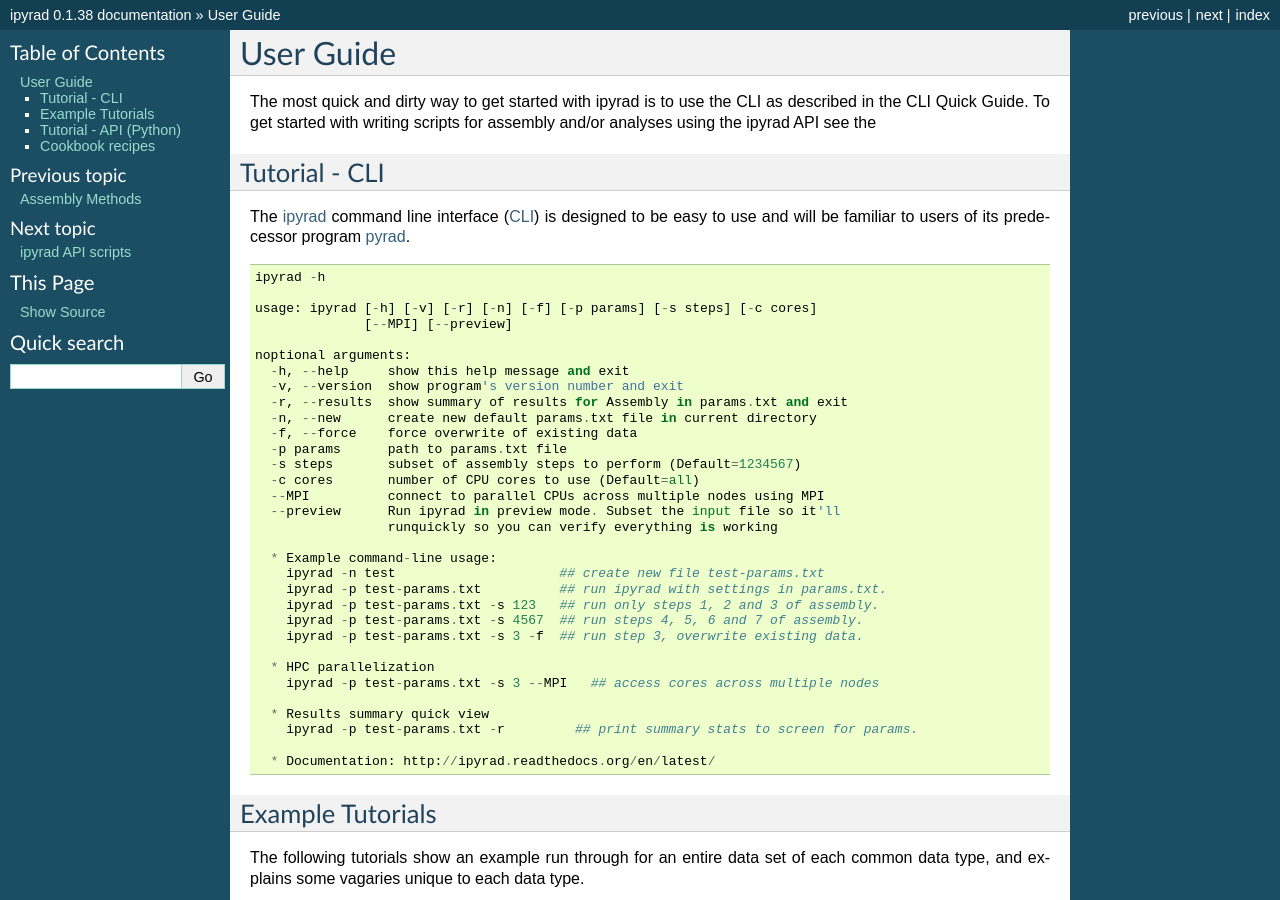
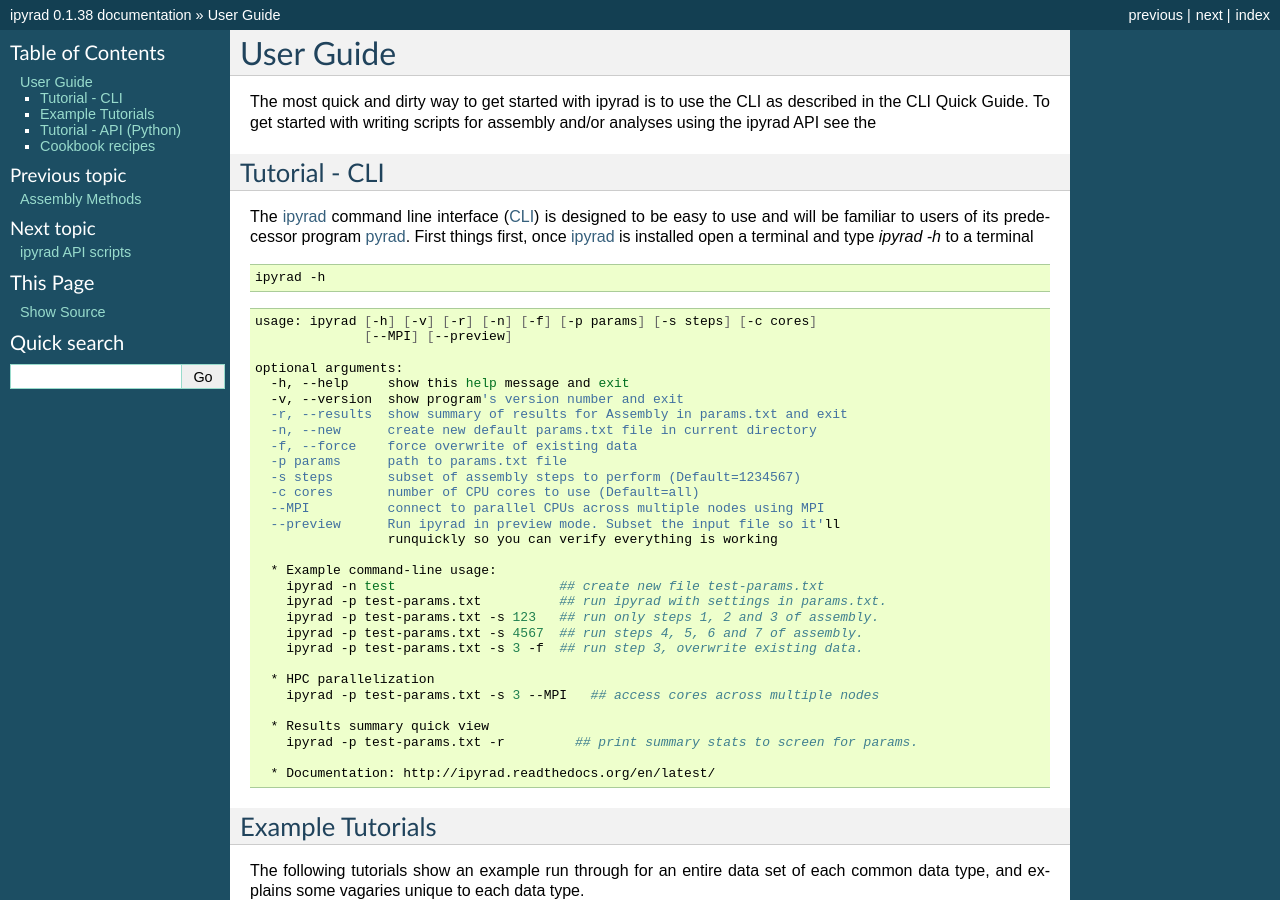
Before and after one commit to dereneaton/ipyrad, a Sphinx documentation site: the page built from docs/userguide.rst, in a window 1280 px wide and 900 px high. Built offline with Sphinx 7.4.7, drawn with Linux system fonts in a browser that asks for light colours; pages that are not in the unit, such as notebooks, are missing from menus; the version number is read from the project's files by our own code.

Commit message:
userguide

```diff
--- a/docs/index.rst
+++ b/docs/index.rst
@@ -47,6 +47,7 @@ Documentation
    support.rst
    license.rst
 
+
 Indices and tables
 ==================
 
--- a/docs/userguide.rst
+++ b/docs/userguide.rst
@@ -15,16 +15,21 @@ with writing scripts for assembly and/or analyses using the ipyrad API see the
 Tutorial - CLI
 ---------------------------------------
 The ipyrad_ command line interface (CLI_) is designed to be easy to use and will
-be familiar to users of its predecessor program pyrad_.
+be familiar to users of its predecessor program pyrad_. First things first, once
+ipyrad_ is installed open a terminal and type `ipyrad -h` to
+a terminal
 
-.. code-block:: python
+.. code-block:: bash
 
     ipyrad -h
+
+
+.. code-block:: bash
 
     usage: ipyrad [-h] [-v] [-r] [-n] [-f] [-p params] [-s steps] [-c cores]
                   [--MPI] [--preview]
 
-    noptional arguments:
+    optional arguments:
       -h, --help     show this help message and exit
       -v, --version  show program's version number and exit
       -r, --results  show summary of results for Assembly in params.txt and exit
```
